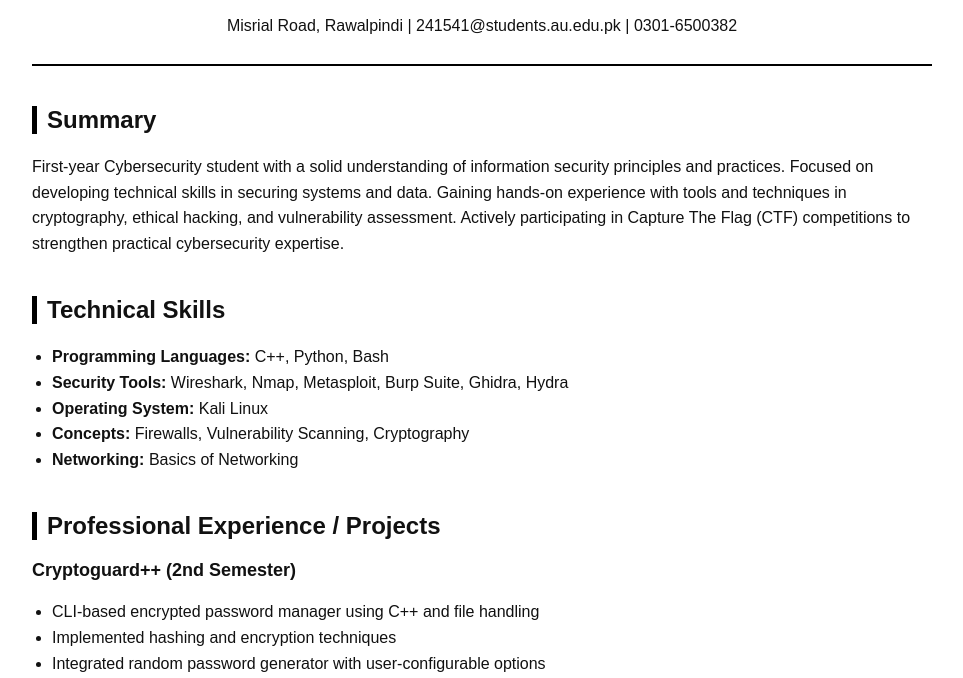
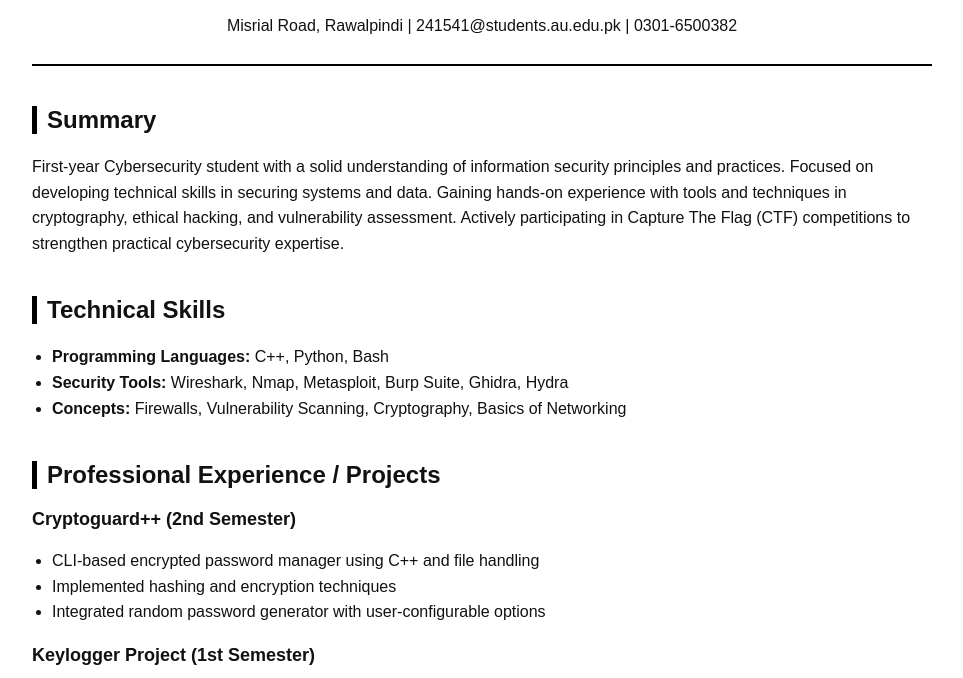
Before and after one commit to 4deeel/MY-CV, a plain HTML site: page index.html in a window 1280 px wide. Shown: the part 122-800 px from the top of the page, without its empty margins (158-1121 px from the left). Drawn offline with Linux system fonts and the light colour scheme.

Commit message:
Update index.html

```diff
--- a/index.html
+++ b/index.html
@@ -72,9 +72,7 @@
             <ul>
                 <li><strong>Programming Languages:</strong> C++, Python, Bash</li>
                 <li><strong>Security Tools:</strong> Wireshark, Nmap, Metasploit, Burp Suite, Ghidra, Hydra</li>
-                <li><strong>Operating System:</strong> Kali Linux</li>
-                <li><strong>Concepts:</strong> Firewalls, Vulnerability Scanning, Cryptography</li>
-                <li><strong>Networking:</strong> Basics of Networking</li>
+                <li><strong>Concepts:</strong> Firewalls, Vulnerability Scanning, Cryptography, Basics of Networking</li>
             </ul>
         </section>
 
```
